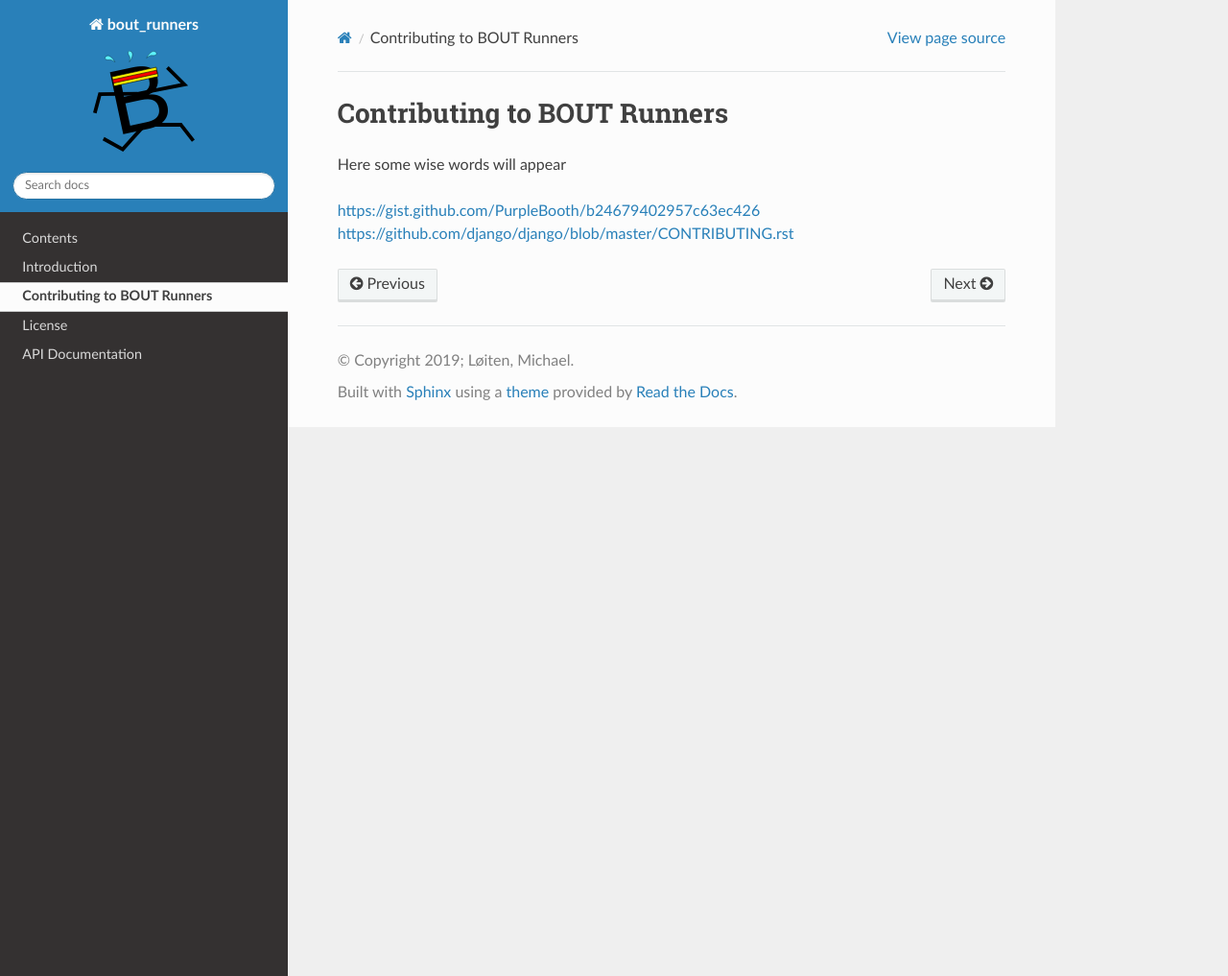
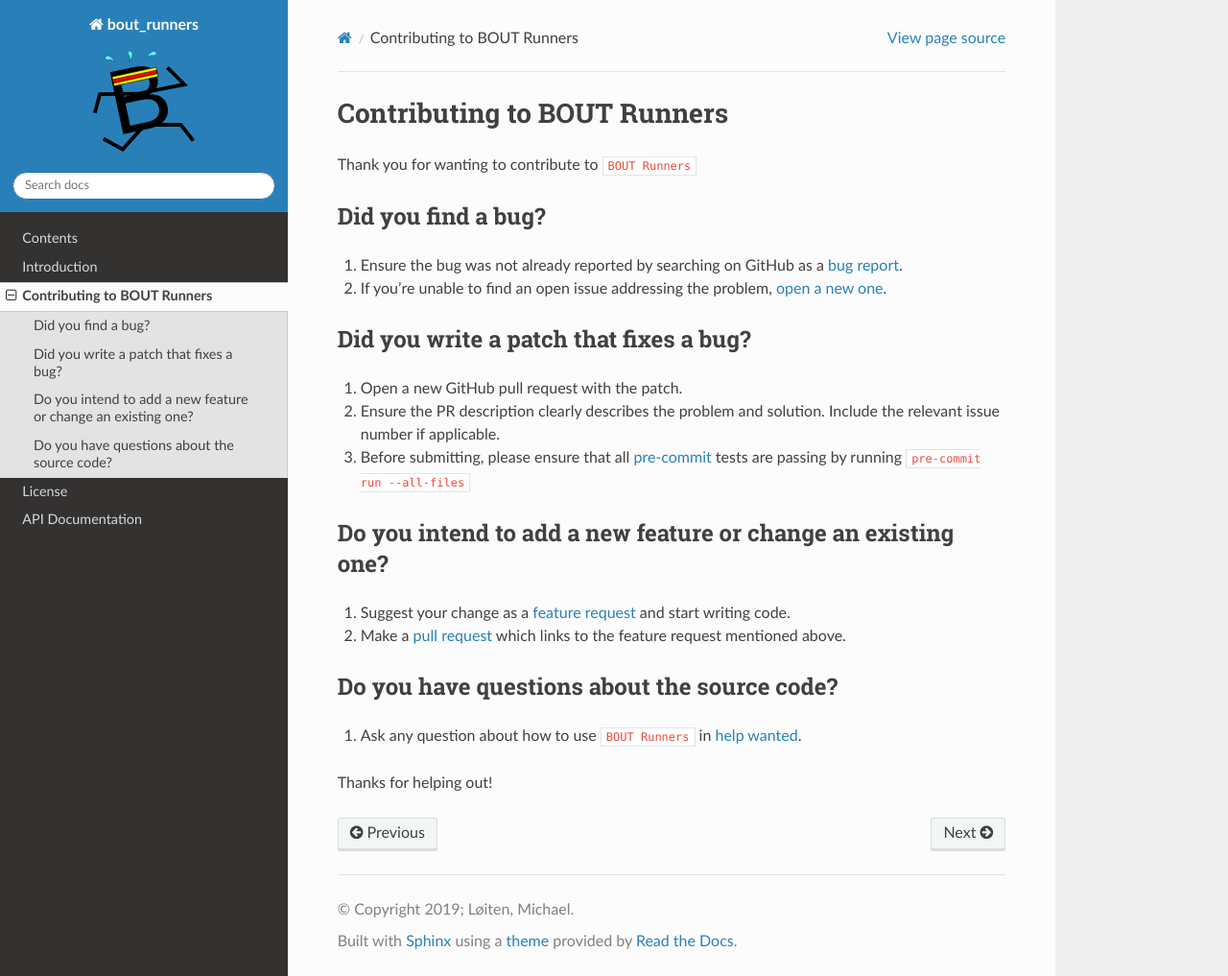
Before and after one commit to CELMA-project/bout_runners, a Sphinx documentation site: the page built from docs/source/contributing.rst, in a window 1280 px wide and 1017 px high. Shown: the whole window at 96% size. Built offline with Sphinx 7.4.7 and the Read the Docs theme 2.0.0, drawn with Linux system fonts in a browser that asks for light colours.

Commit message:
Updated contributing

```diff
--- a/CONTRIBUTING.rst
+++ /dev/null
@@ -1,7 +0,0 @@
-Contributing to BOUT Runners
-============================
-
-Here some wise words will appear
-
-https://gist.github.com/PurpleBooth/b24679402957c63ec426
-https://github.com/django/django/blob/master/CONTRIBUTING.rst
--- a/README.rst
+++ b/README.rst
@@ -2,9 +2,8 @@
 
 .. note:: FIX THE INTERNAL LINKS WITH HARD LINKS (Contributing)
 
-.. |bout_runners| image:: docs/source/_static/logo_full.svg
+.. |bout_runners| image:: https://raw.githubusercontent.com/CELMA-project/bout_runners/master/docs/source/_static/logo_full.svg
     :alt: bout runners
-    :scale: 100%
 
 =====
 
--- a/docs/source/contributing.rst
+++ b/docs/source/contributing.rst
@@ -1 +1 @@
-.. include:: ../../CONTRIBUTING.rst
+.. include:: ../../.github/CONTRIBUTING.rst
```
Also changed, not shown: .github/CONTRIBUTING.rst (added), .github/issue_template.md (added).
